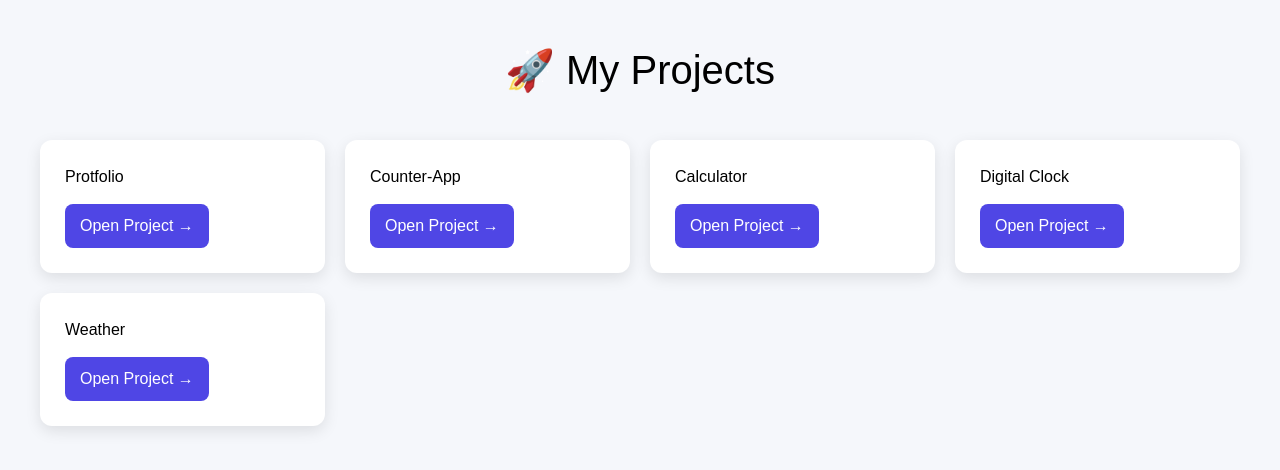
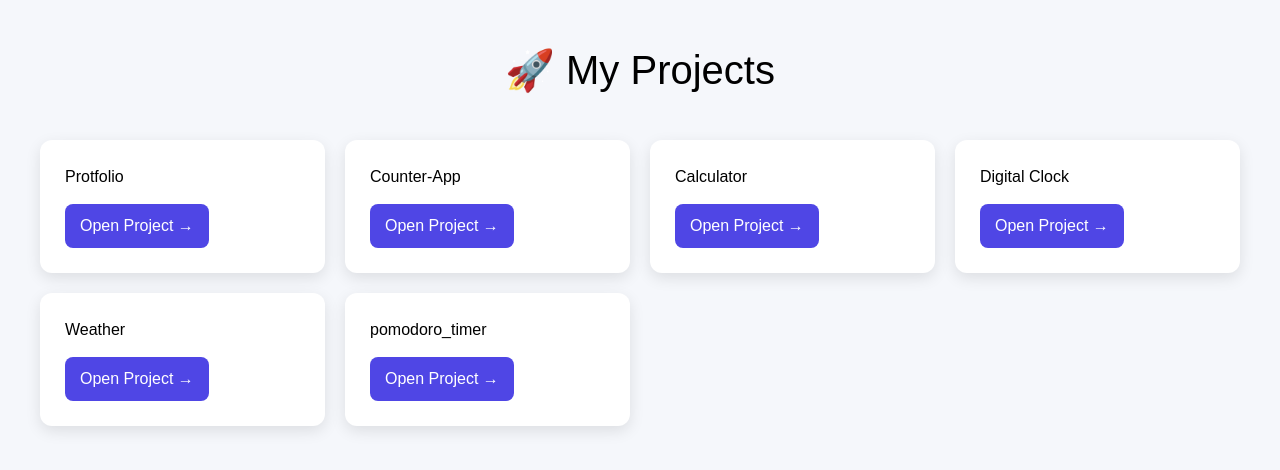
Before and after one commit to sreevallisyamagari/project_hub, a React (Vite) app: page / in a window 1280 px wide. Shown: the top 470 px of the page. Built offline with nearby package versions, Linux system fonts and the light colour scheme.

Commit message:
Add pomodoro timer project to the list

```diff
--- a/src/App.jsx
+++ b/src/App.jsx
@@ -21,7 +21,10 @@ const projects = [
     title: "Weather",
     link: "weather-nu-beryl.vercel.app",
   },
-
+{
+    title: "pomodoro_timer",
+    link: "project-hub-5ys7.vercel.app",
+  },
 ];
 
 function App() {
```
